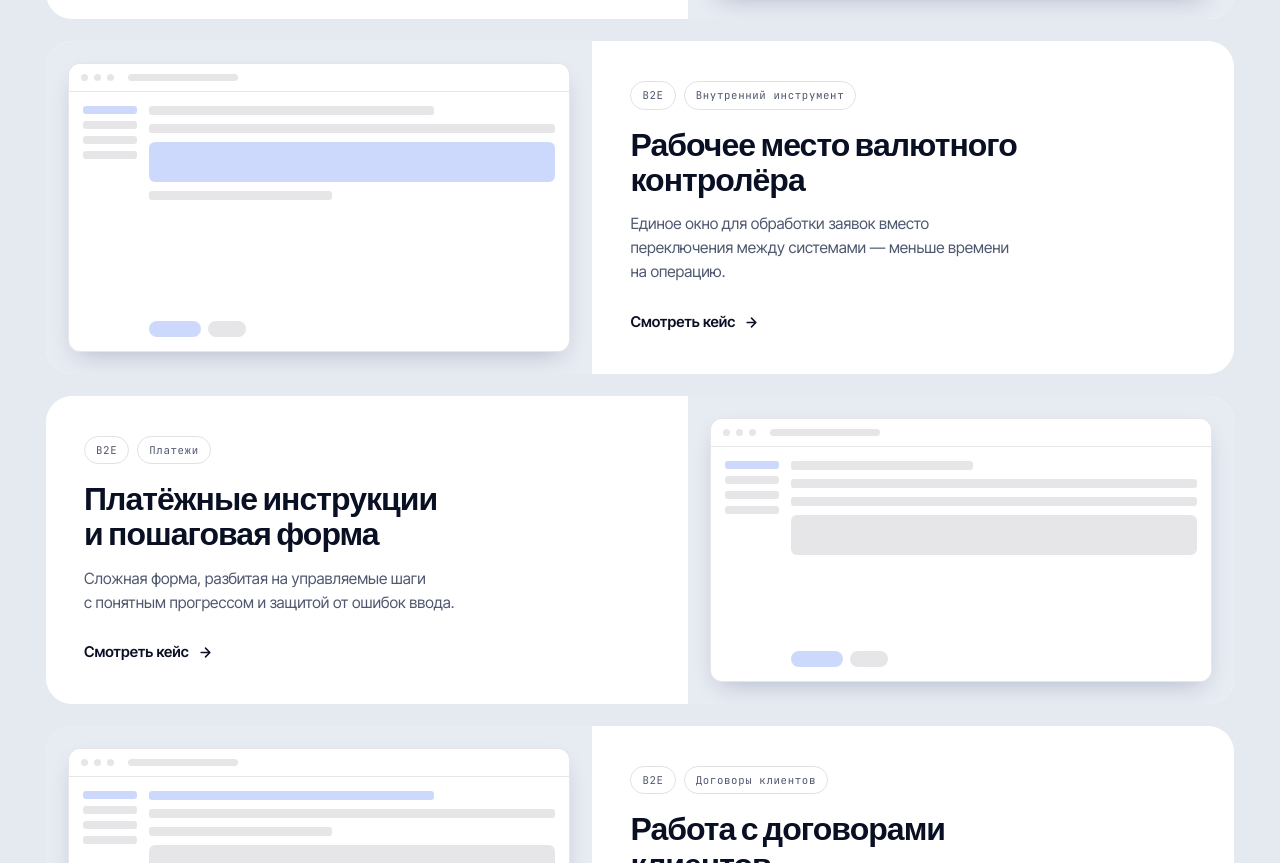
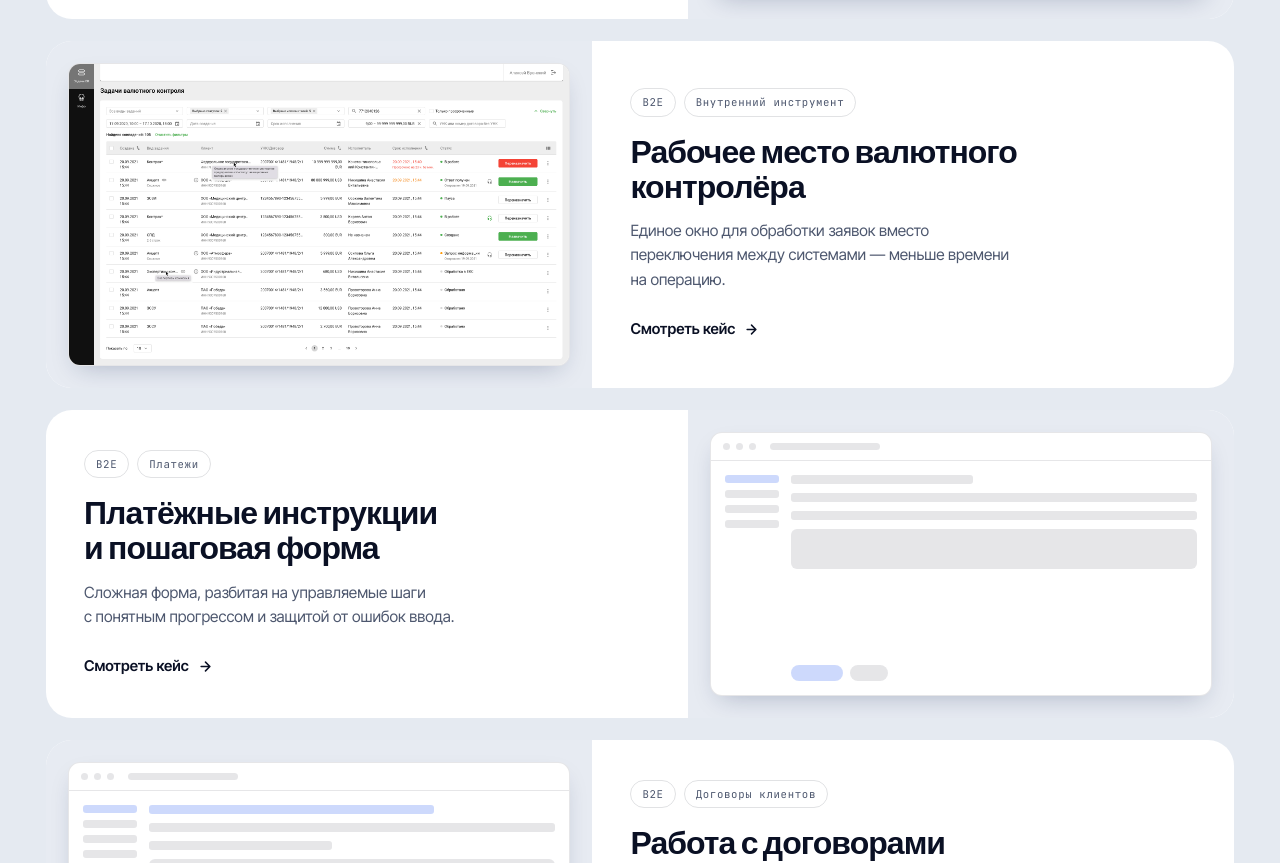
Before and after one commit to Designslava/Personal_site, a plain HTML site: page files/index.html in a window 1280 px wide. Shown: the part 1620-2483 px from the top of the page. Drawn offline with Linux system fonts and the light colour scheme.

Commit message:
Add cover screenshot for currency controller workspace case
Rasterized to PNG (SVG export was 1.9MB) and wired into the
homepage portfolio card for case-project-3.

```diff
--- a/files/index.html
+++ b/files/index.html
@@ -523,13 +523,9 @@ h1.hero-title{font-size:clamp(2.35rem,5.7vw,4.9rem);max-width:21ch}
               <svg width="15" height="15" viewBox="0 0 24 24" fill="none" stroke="currentColor" stroke-width="2.4" stroke-linecap="round" stroke-linejoin="round"><path d="M5 12h13M12 5l7 7-7 7"/></svg>
             </span>
           </div>
-          <div class="shot" aria-hidden="true">
+          <div class="shot shot-real" aria-hidden="true">
             <div class="shot-frame">
-              <div class="shot-bar"><i></i><i></i><i></i><span class="addr"></span></div>
-              <div class="shot-body">
-                <div class="shot-side"><b></b><b></b><b></b><b></b></div>
-                <div class="shot-main"><div class="row w70"></div><div class="row"></div><div class="row tall acc"></div><div class="row w45"></div><div class="shot-cta"><span></span><span></span></div></div>
-              </div>
+              <img class="shot-img" src="p2-cover.png" alt="" loading="lazy">
             </div>
           </div>
         </a>
```
Also changed, not shown: files/p2-cover.png (added).
